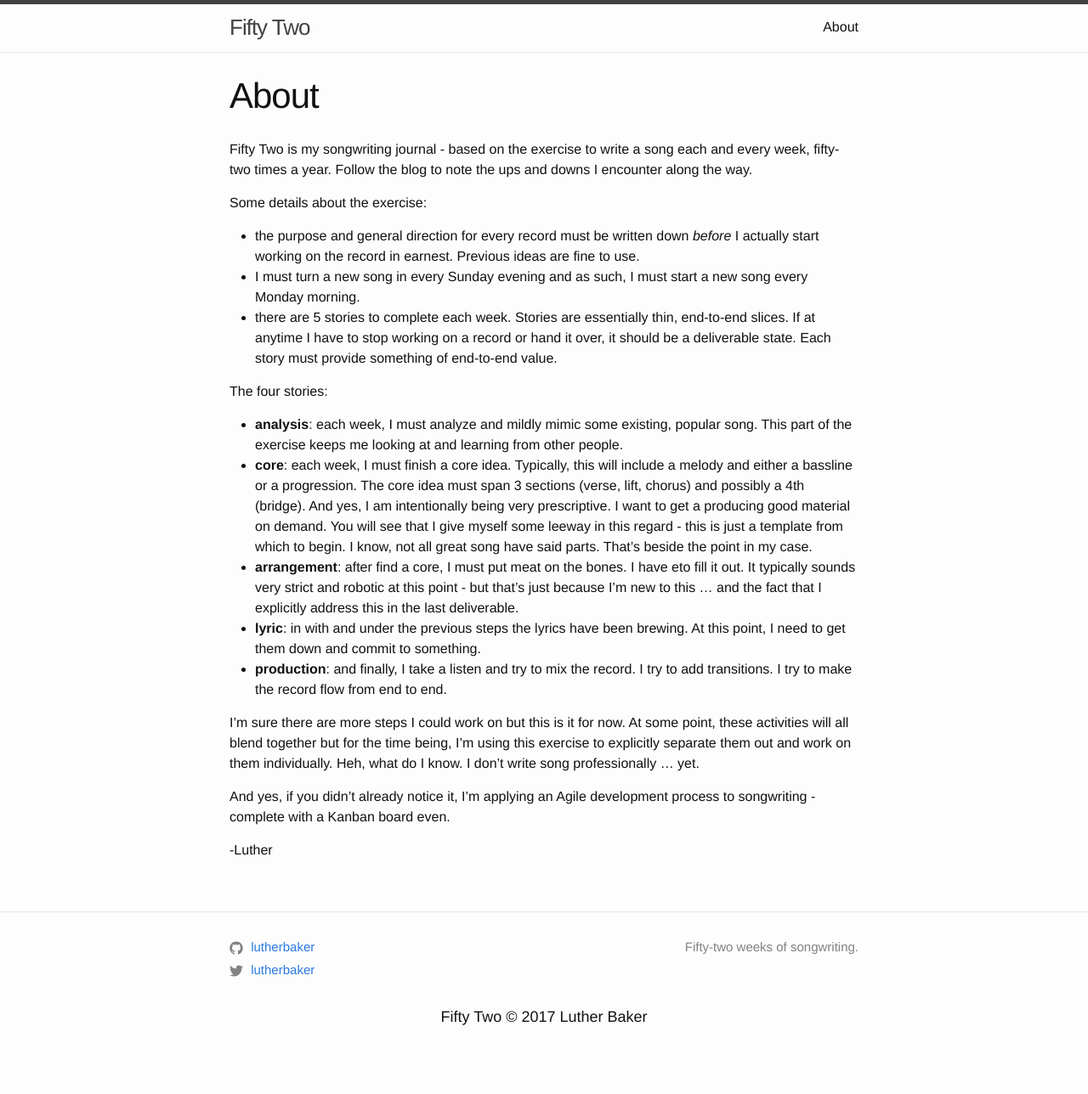
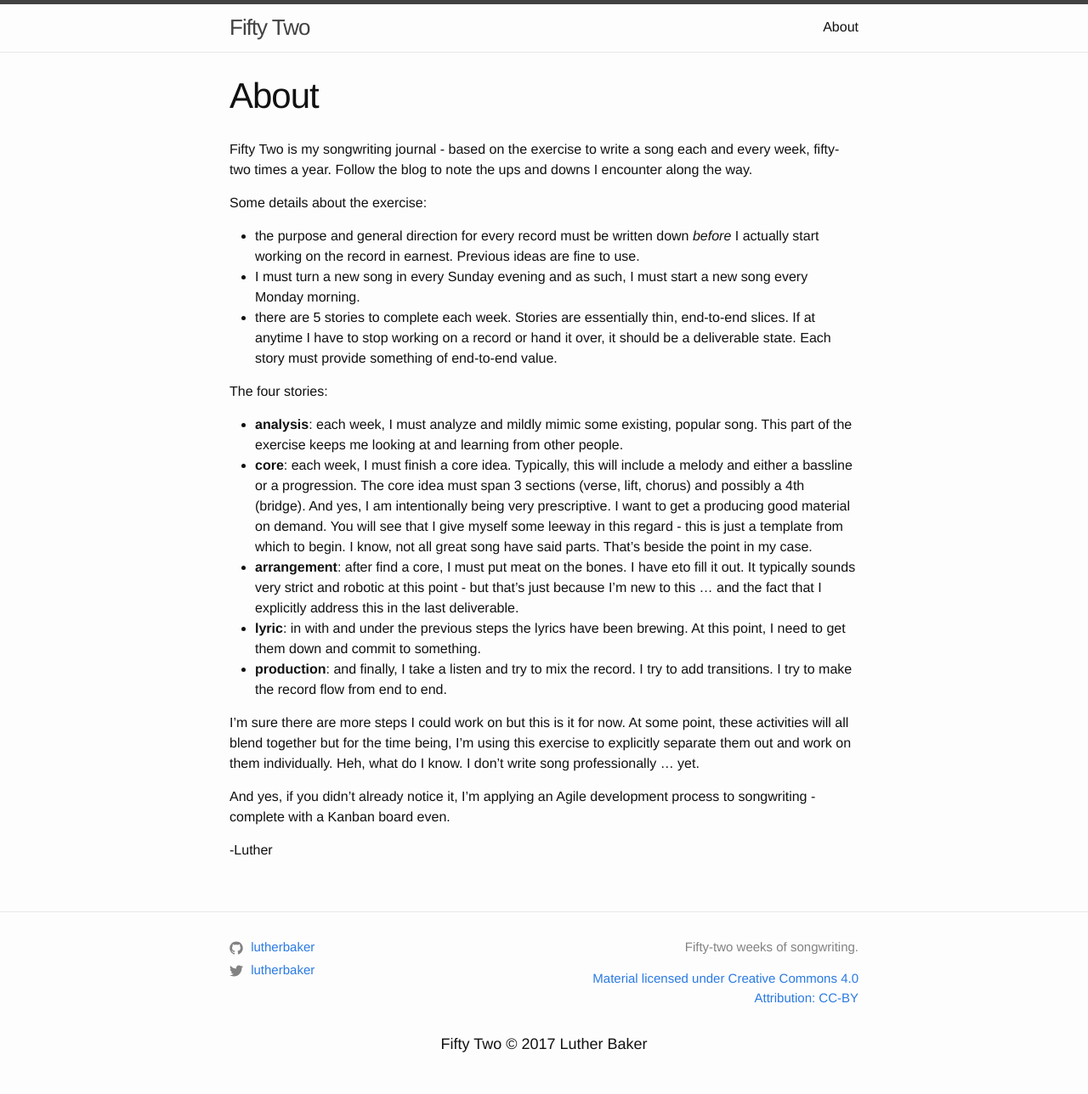
Before and after one commit to LutherBaker/52, a Jekyll site: the page built from about.md, in a window 1280 px wide. Shown: the whole page at 85% size. Built offline with Jekyll 4.4.1, drawn with Linux system fonts in a browser that asks for light colours; before the commit the page ends 1256 px from its top, so only the background shows below that.

Commit message:
Adding license to footer.

```diff
--- a/_includes/footer.html
+++ b/_includes/footer.html
@@ -25,6 +25,7 @@
 
       <div class="footer-col footer-col-3">
         <p>{{ site.description | escape }}</p>
+        <p><a href="{{ site.github.url | escape }}/LICENSE.txt">Material licensed under Creative Commons 4.0<br/>Attribution: CC-BY</a></p>
       </div>
     </div>
 
```
Also changed, not shown: LICENSE.txt.
